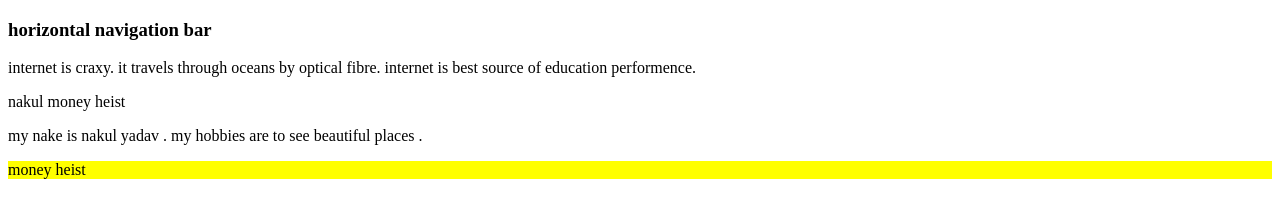
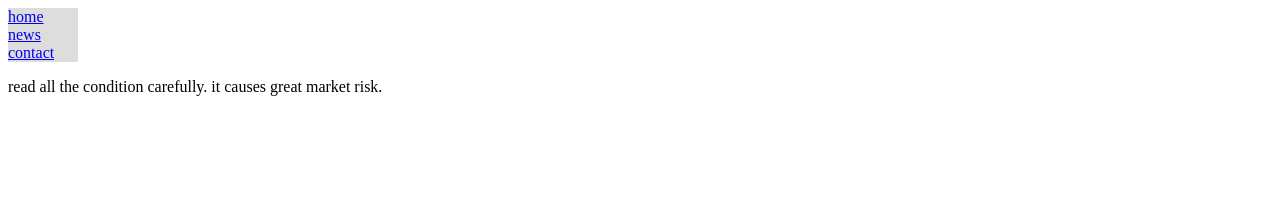
Before and after one commit to nakul1710/learn-html, a plain HTML site: page doodle.html in a window 1280 px wide. Drawn offline with Linux system fonts and the light colour scheme.

Commit message:
learn navigation bar

```diff
--- a/doodle.html
+++ b/doodle.html
@@ -1,23 +1,25 @@
 <!DOCTYPE html>
 <html>
-<head>
+  <head>
 <style>
-div + p {
-  background-color:yellow;
+ul {
+  list-style-type:none;
+  margin:0;
+  padding:0;
+}
+li a {
+  display:block;
+  width:70px;
+  background-color:#dddddd;
 }
 </style>
-</head>
+  </head>
 <body>
-<h3> horizontal navigation bar</h3>
-<div>
-<p> internet is craxy. it travels through oceans by optical fibre.
-  internet is best source of education performence.
-</p>
-<section>
-<p>nakul money heist </p>
-</section>
-<p>my nake is nakul yadav . my hobbies are to see beautiful places .</p>
-</div>
-<p> money heist </p>
-</body>
+<ul>
+<li><a href="#home">home</a></li>
+<li><a href="#news">news</a></li>
+<li><a href="#contact">contact</a></li>
+</ul>
+<p>read all the condition carefully. it causes great market risk.</p>
+ </body>
 </html>
```
